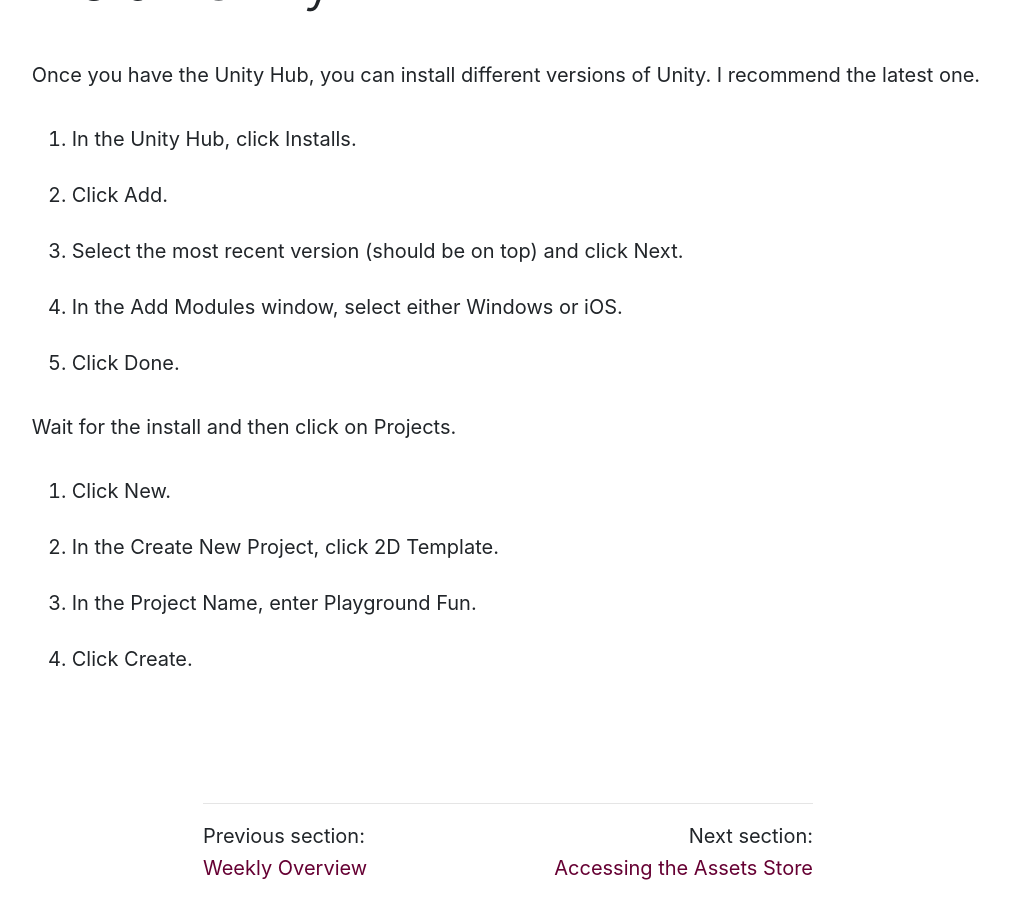
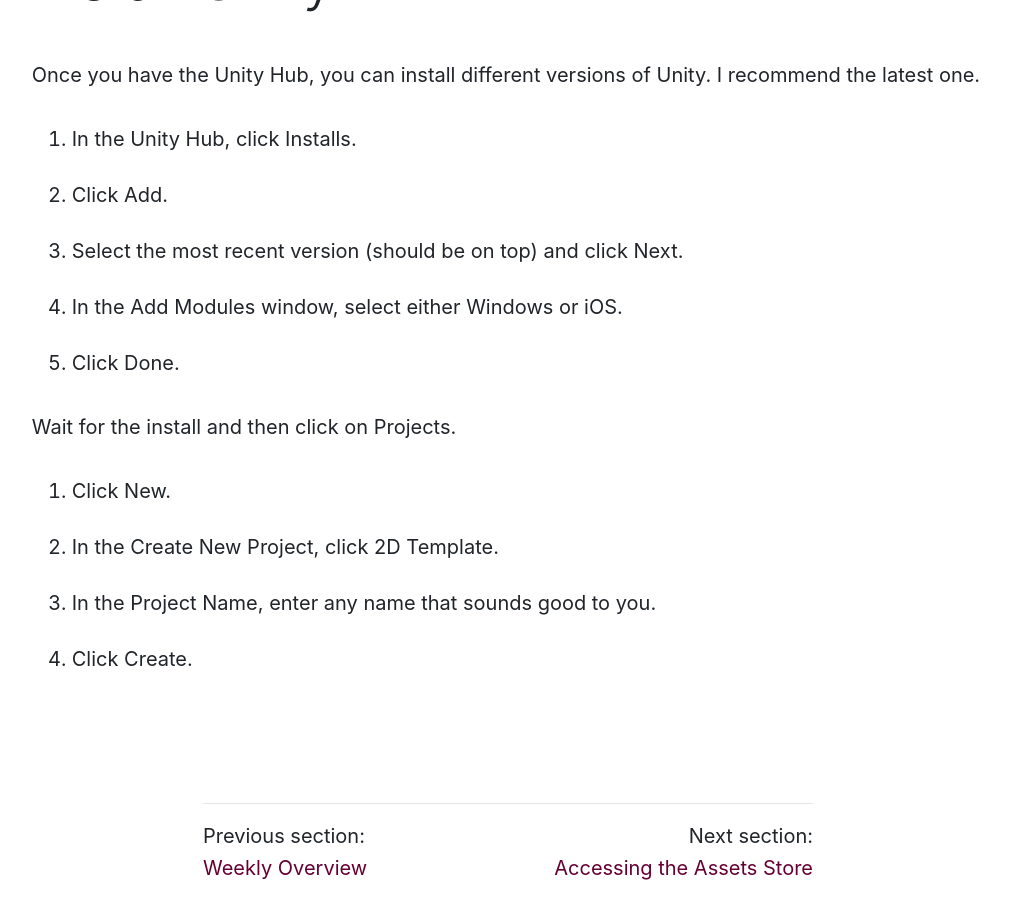
Before and after one commit to Montana-Media-Arts/391-mobile-gaming-Spring2020-course, a Jekyll site: the page built from modules/week-12/_posts/2000-02-01-Unity.md, in a window 1280 px wide and 900 px high, scrolled down 1645 px. Shown: the whole window, without its empty margins (132-1142 px from the left). Built offline with Jekyll 4.4.1, drawn with Linux system fonts in a browser that asks for light colours; nearby versions of some CDN libraries.

Commit message:
Update 2000-02-01-Unity.md

```diff
--- a/modules/week-12/_posts/2000-02-01-Unity.md
+++ b/modules/week-12/_posts/2000-02-01-Unity.md
@@ -36,7 +36,7 @@ Wait for the install and then click on Projects.
 
 1. Click New.
 2. In the Create New Project, click 2D Template.
-3. In the Project Name, enter Playground Fun.
+3. In the Project Name, enter any name that sounds good to you.
 4. Click Create.
 
 <!--<iframe width="560" height="315" src="https://www.youtube.com/embed/WEBWhS3NwF8" frameborder="0" allow="accelerometer; autoplay; encrypted-media; gyroscope; picture-in-picture" allowfullscreen></iframe>-->
```
